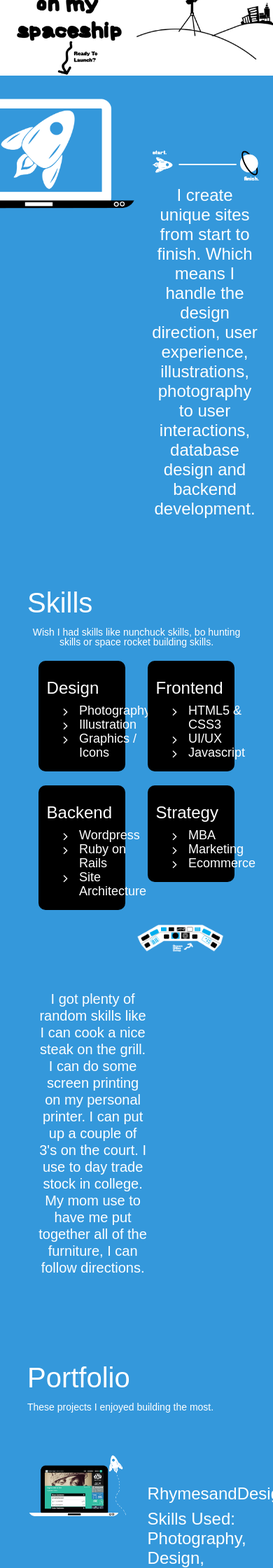
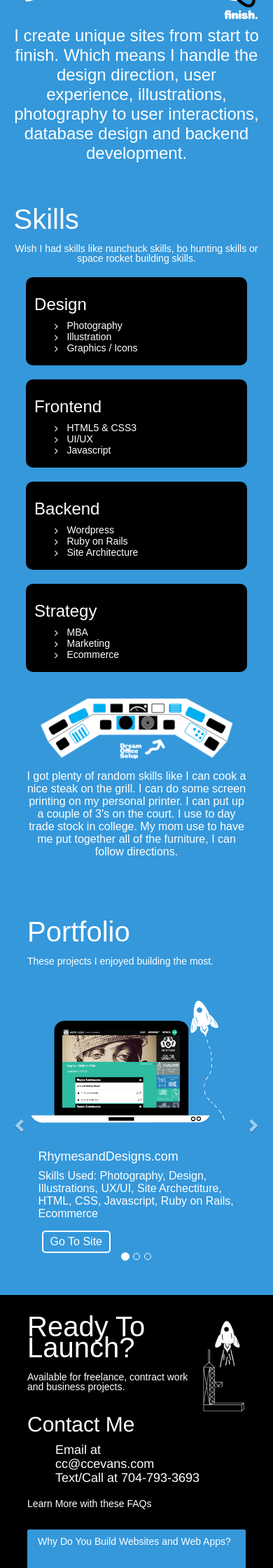
Before and after one commit to ccevans/ccevans, a Rails app: page / in a window 390 px wide. Shown: the part 840-3080 px from the top of the page at 70% size. Run offline with Rails 7, Linux system fonts and the light colour scheme; style sheets or scripts are compiled from the project's sources; some libraries are stand-ins or nearby versions.

Commit message:
updated mobile css

```diff
--- a/app/assets/stylesheets/pages.css.scss
+++ b/app/assets/stylesheets/pages.css.scss
@@ -55,3 +55,51 @@
 .hire-box2 {float: left; width: 80%; margin: 0; padding: 0;}
 
 .nav.navbar-nav.navbar-right li {padding: 15px 5px; font-size: 18px; line-height: 18px; font-family: "hwt-gothic-round",sans-serif;}
+
+
+@media only screen and (min-width: 640px) and (max-width: 900px){
+
+
+}
+
+
+
+
+
+
+
+@media screen and (max-width: 640px){
+
+	.block-story {min-height: 400px;}
+	.story-box {font-size: 28px; line-height: 34px;}
+	.block-webdesign img.block-image1 {width: 80%;}
+	.block-webdesign div.story-box2 {margin: 10px 5% 0 5%; width: 90%;}
+	.skills-box {padding: 10px 5%;}
+	.skills-box2 {margin: 10px 1%; width: 48%;}
+	.skills-box2 ul.fa-ul li {font-size: 14px; line-height: 16px;}
+	.block-image5 {width: 80%; margin: 25px 10% 5px 10%;}
+	.random-skills {width: 90%; margin: 10px 5%; font-size: 16px; line-height: 18px;}
+	.portfolio {font-size: 16px; line-height: 18px;}
+	.portfolio2 img.block-image1 {width: 100%; margin: 10px 0;}
+	.portfolio-info {padding: 5px 5%; width: 100%;}
+	.portfolio-info a.portfolio-button {margin: 5px;}
+	.hire-box div.hire-box2 ul li {font-size: 18px; line-height: 20px;}
+	.hire-box {padding: 10px 10%;}
+	.hire-box h4 {font-size: 16px; line-height: 16px;}
+	.hire-box div#accordion.panel-group div.panel.panel-default div.panel-heading {height: 50px;}
+}
+
+
+
+
+
+
+
+@media screen and (max-width: 500px){
+
+	.skills-box2 {margin: 10px 5%; width: 90%;}
+	.hire-box h4 {font-size: 14px; line-height: 14px;}
+	.hire-box div#accordion.panel-group div.panel.panel-default div.panel-heading {height: 60px;}
+	.portfolio-info h2 {font-size: 18px; line-height: 18px;}
+
+}
```
Also changed, not shown: 3 other files.
